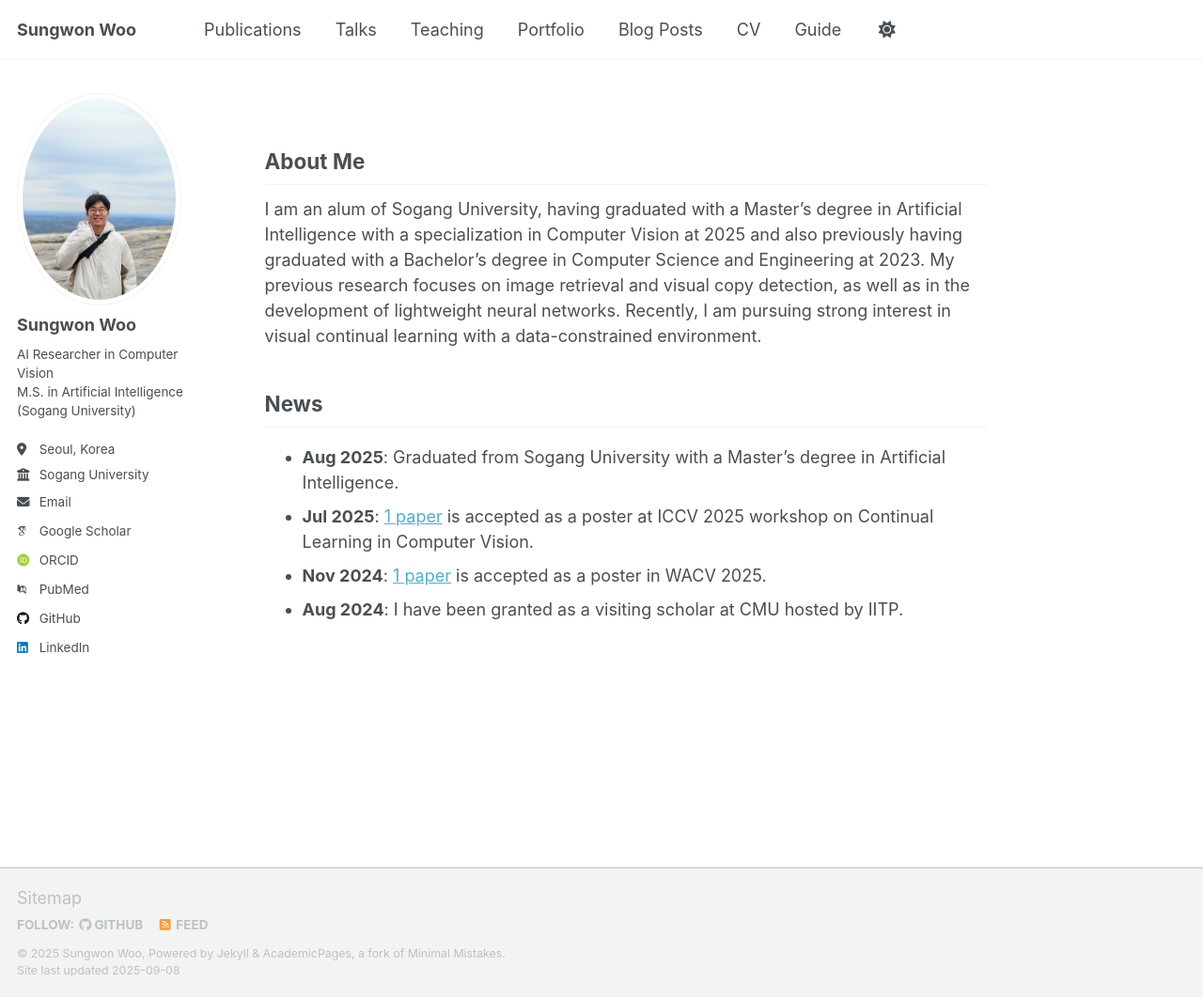
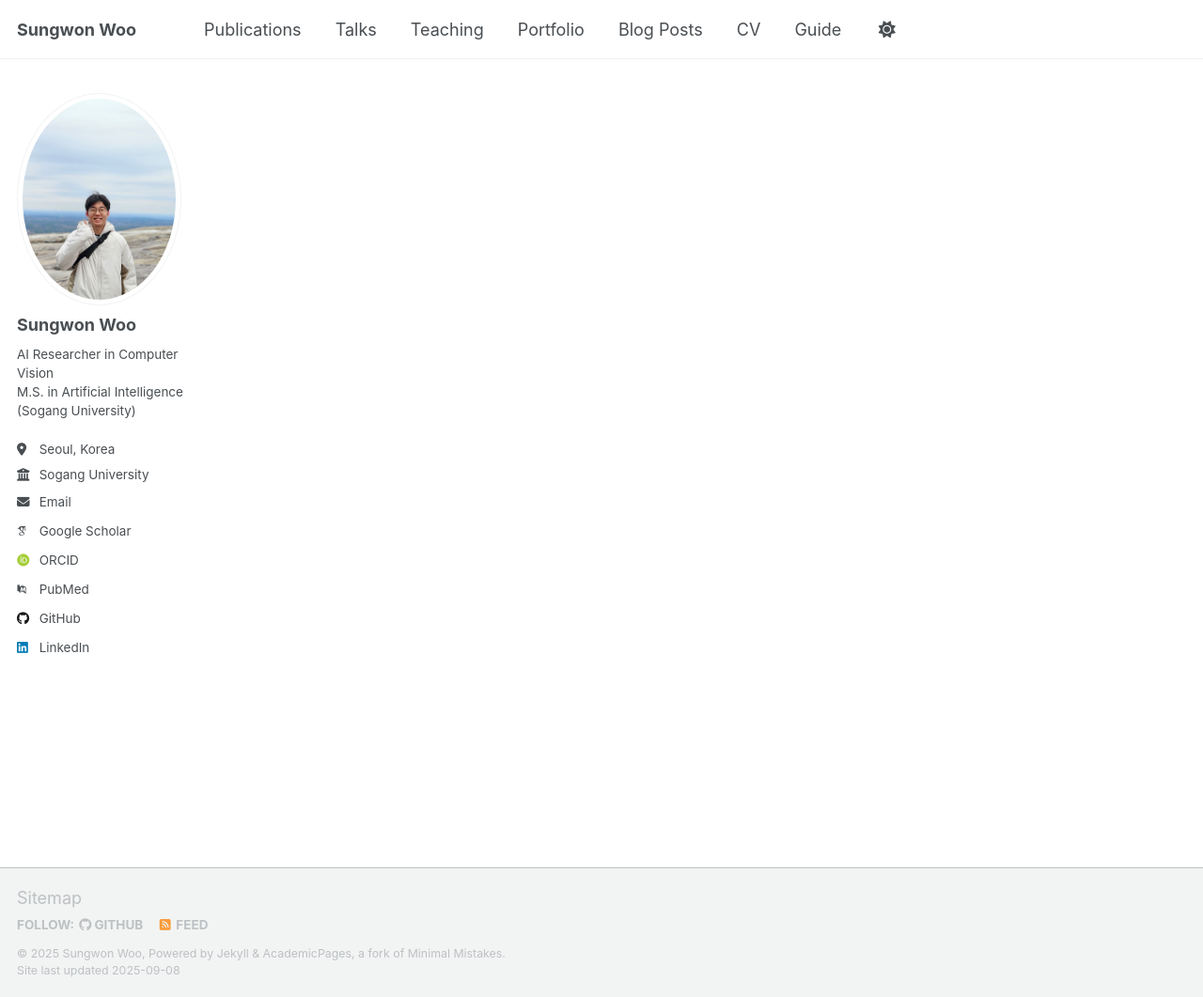
Before and after one commit to sungwon-woo/sungwon-woo.github.io, a Jekyll site: the page built from _pages/about.md, in a window 1280 px wide and 1061 px high. Shown: the whole window at 94% size. Built offline with Jekyll 4.4.1, drawn with Linux system fonts in a browser that asks for light colours; some web fonts are replaced; a script that is not in the unit is left out.

```diff
--- a/_pages/about.md
+++ b/_pages/about.md
@@ -12,11 +13,11 @@ redirect_from:
 
  You can fork [this template](https://github.com/academicpages/academicpages.github.io) right now, modify the configuration and Markdown files, add your own PDFs and other content, and have your own site for free, with no ads! -->
 
-## About Me
+<!-- ## About Me
 I am an alum of Sogang University, having graduated with a Master's degree in Artificial Intelligence with a specialization in Computer Vision at 2025 and also previously having graduated with a Bachelor's degree in Computer Science and Engineering at 2023.
 My previous research focuses on image retrieval and visual copy detection, as well as in the development of lightweight neural networks. Recently, I am pursuing strong interest in visual continual learning with a data-constrained environment.
 ## News
 - **Aug 2025**: Graduated from Sogang University with a Master's degree in Artificial Intelligence.
 - **Jul 2025**: [1 paper](https://arxiv.org/pdf/2503.10003) is accepted as a poster at ICCV 2025 workshop on Continual Learning in Computer Vision.
 - **Nov 2024**: [1 paper](https://openaccess.thecvf.com/content/WACV2025/papers/Kim_Relational_Self-Supervised_Distillation_with_Compact_Descriptors_for_Image_Copy_Detection_WACV_2025_paper.pdf) is accepted as a poster in WACV 2025.
-- **Aug 2024**: I have been granted as a visiting scholar at CMU hosted by IITP.
+- **Aug 2024**: I have been granted as a visiting scholar at CMU hosted by IITP. -->
```
Also changed, not shown: other parts of _pages/about.md (+1 -0 lines), _publications/2024-wacv-rdcd.md (+1 -0 lines), _publications/2025-clvision-fscil.md (+1 -0 lines).
